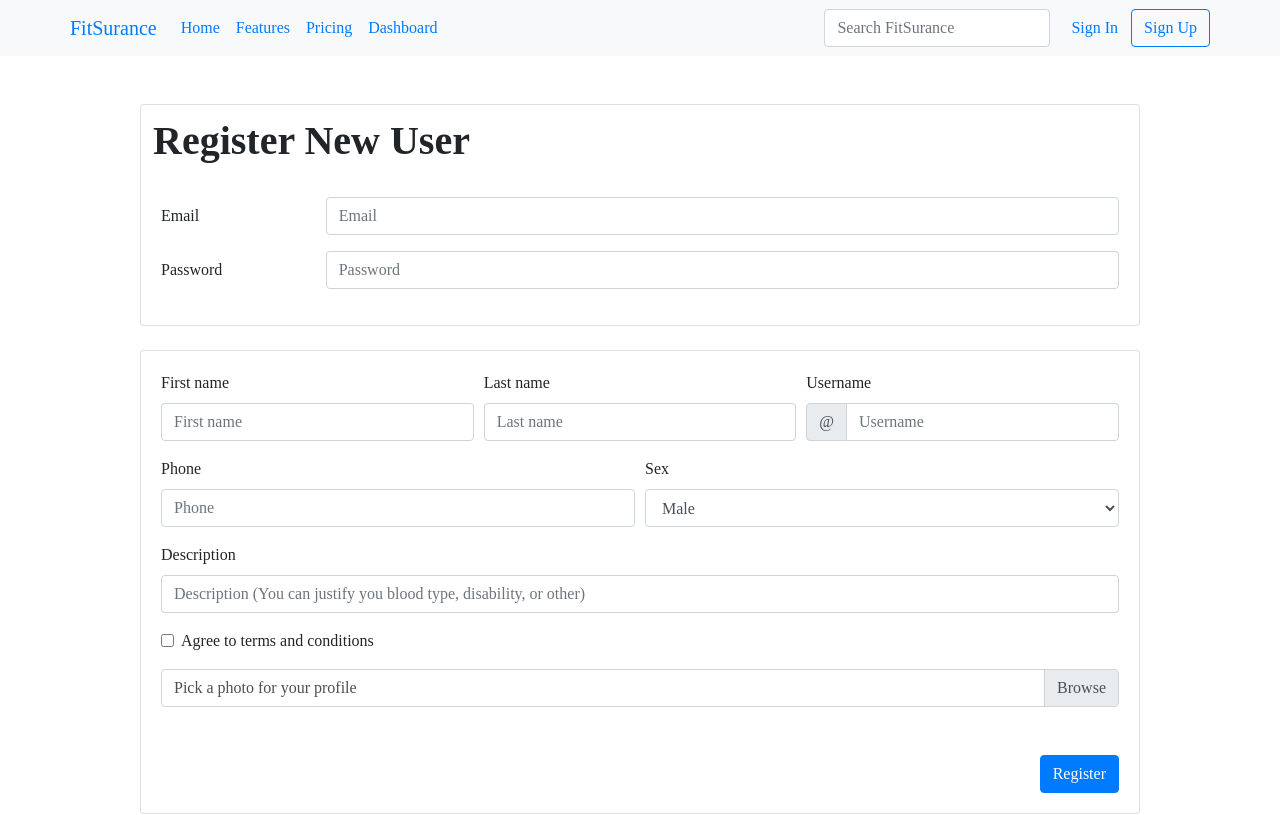
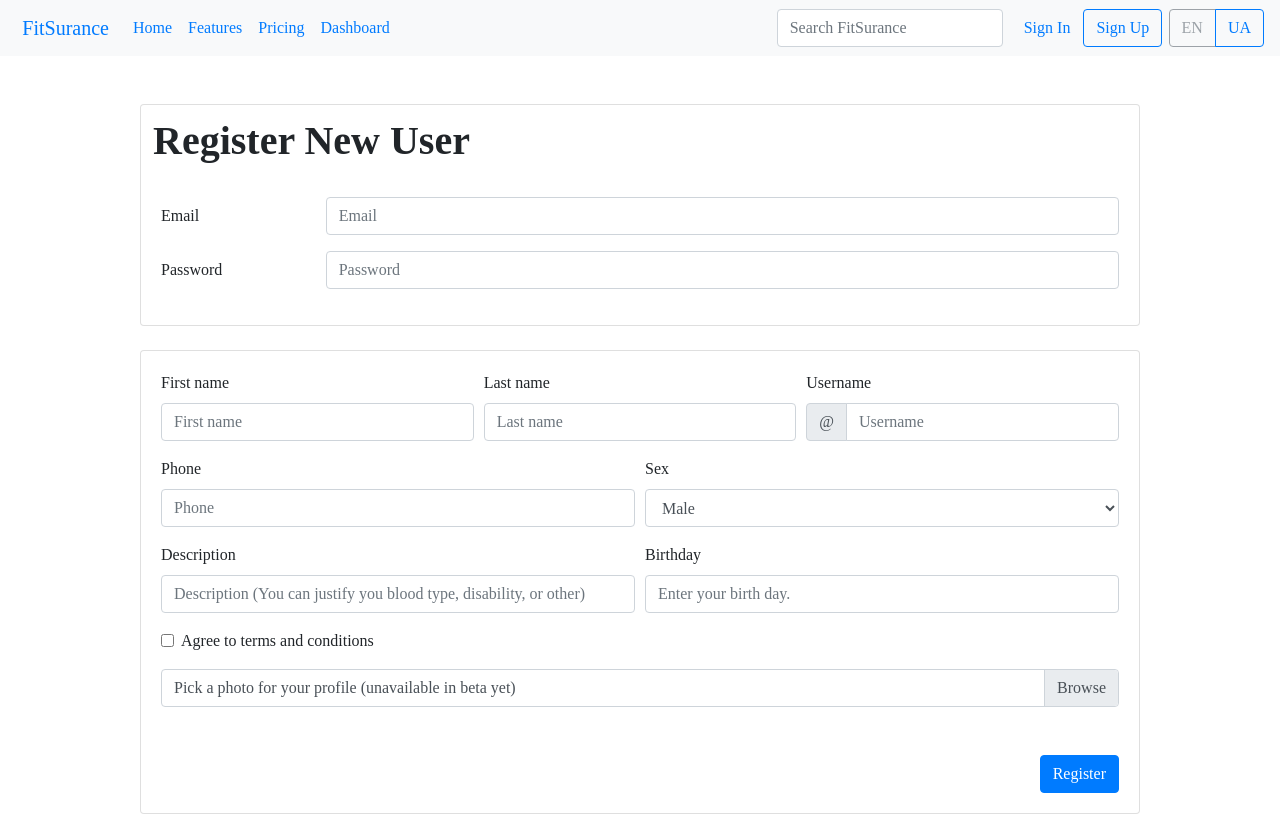
Before and after one commit to klemanjar0/fitsurance_front, a React (Create React App) app: page /registration in a window 1280 px wide. Shown: the top 815 px of the page. Built offline with nearby package versions, Linux system fonts and the light colour scheme; what react-router-redux would draw is missing.

Commit message:
v2021.04.04

```diff
--- a/package.json
+++ b/package.json
@@ -7,6 +7,7 @@
     "@testing-library/react": "^11.2.6",
     "@testing-library/user-event": "^12.8.3",
     "bootstrap": "^4.6.0",
+    "mdbreact": "^5.0.1",
     "react": "^17.0.2",
     "react-bootstrap": "^1.5.2",
     "react-dom": "^17.0.2",
@@ -15,6 +16,7 @@
     "react-router-redux": "^4.0.8",
     "react-scripts": "4.0.3",
     "redux": "^4.0.5",
+    "redux-logger": "^3.0.6",
     "redux-thunk": "^2.3.0",
     "thunk": "^0.0.1",
     "web-vitals": "^1.1.1"
--- /dev/null
+++ b/src/actions/Locale.actions.js
@@ -0,0 +1,5 @@
+import {
+    SET_LOCALE
+} from "../types"
+
+export const setLocale = () => SET_LOCALE
--- a/src/pages/main/navbar/components/Navbar.component.js
+++ b/src/pages/main/navbar/components/Navbar.component.js
@@ -1,10 +1,23 @@
-import React from "react";
-import {Button, Container, Form, FormControl, Nav, Navbar} from "react-bootstrap";
+import React, {useCallback, useState} from "react";
+import {Button, ButtonGroup, Container, Form, FormControl, Nav, Navbar, ToggleButton} from "react-bootstrap";
 import './Navbar.css';
-import {Link} from "react-router-dom";
+import { Link } from "react-router-dom";
+import { useDispatch, useSelector } from 'react-redux';
+import { setLocale } from '../../../../actions/Locale.actions'
+
+function NavbarComponent(){
+
+    const dispatch = useDispatch();
+    const lang = useSelector(state => state.locale.language)
+    const setEnglish = useCallback(() => {
+        dispatch({type: setLocale(), payload : {language: 'en'}});
+    }, []);
+
+    const setUkrainian = useCallback(() => {
+        dispatch({type: setLocale(), payload : {language: 'ua'}});
+    }, []);
 
 
-function NavbarComponent(){
     return(
         <Navbar bg="light" variant="light">
             <Container style = {{width:'100%'}}>
@@ -35,6 +48,10 @@ function NavbarComponent(){
                     </Button>
                 </Form>
             </Container>
+            <ButtonGroup aria-label="language">
+                <Button variant={lang === 'en' ? "outline-secondary" : "outline-primary"} disabled={lang === 'en'} onClick={setEnglish}>EN</Button>
+                <Button variant={lang === 'ua' ? "outline-secondary" : "outline-primary"} disabled={lang === 'ua'} onClick={setUkrainian}>UA</Button>
+            </ButtonGroup>
         </Navbar>
     );
 }
--- a/src/pages/signup/components/SignUp.component.js
+++ b/src/pages/signup/components/SignUp.component.js
@@ -1,10 +1,11 @@
 import {Button, Card, Col, Form, InputGroup, Row} from "react-bootstrap";
 import {useState} from "react";
 import AboutComponent from "../../main/about/components/About.component";
-
+import {Link} from "react-router-dom";
 
 function SignUpComponent(){
     const [validated, setValidated] = useState(false);
+    const [user, setUser] = useState({});
 
     const handleSubmit = (event) => {
         const form = event.currentTarget;
@@ -104,9 +105,16 @@ function SignUpComponent(){
                             </Form.Group>
                         </Form.Row>
                         <Form.Row>
-                            <Form.Group as={Col} md="12" controlId="validationCustom05">
+                            <Form.Group as={Col} md="6" controlId="validationCustom05">
                                 <Form.Label>Description</Form.Label>
                                 <Form.Control type="text" placeholder="Description (You can justify you blood type, disability, or other)" />
+                            </Form.Group>
+                            <Form.Group as={Col} md="6" controlId="validationCustom05">
+                                <Form.Label>Birthday</Form.Label>
+                                <Form.Control type="text" placeholder="Enter your birth day." pattern="\d{4}-\d{2}-\d{2}" required />
+                                <Form.Control.Feedback type="invalid">
+                                    Please provide a valid birthday like 2021-12-21.
+                                </Form.Control.Feedback>
                             </Form.Group>
                         </Form.Row>
                         <Form.Group>
@@ -118,7 +126,7 @@ function SignUpComponent(){
                         </Form.Group>
                         <Form.File
                             id="custom-file"
-                            label="Pick a photo for your profile"
+                            label="Pick a photo for your profile (unavailable in beta yet)"
                             custom
                         />
                         <Button type="submit" className="mt-5 float-right">Register</Button>
--- /dev/null
+++ b/src/reducers/Locale.reducer.js
@@ -0,0 +1,19 @@
+import { SET_LOCALE } from "../types"
+
+const INITIAL_STATE = {
+    language: 'en'
+}
+
+const localeReducer = (currentState = INITIAL_STATE, {type, payload}) => {
+    switch (type) {
+        case SET_LOCALE: {
+            return {
+                language: payload.language
+            }
+        }
+        default:
+            return currentState;
+    }
+}
+
+export default localeReducer;
--- a/src/reducers/index.js
+++ b/src/reducers/index.js
@@ -3,6 +3,7 @@ import { combineReducers } from 'redux';
 import appReducer from './App.reducer';
 import signupReducer from './SignUp.reducer';
 import loginReducer from './Login.reducer';
+import localeReducer from "./Locale.reducer";
 
 
 export default combineReducers({
@@ -10,4 +11,5 @@ export default combineReducers({
     signup: signupReducer,
     login: loginReducer,
     routing: routerReducer,
+    locale: localeReducer
 })
--- a/src/store/configureStore.js
+++ b/src/store/configureStore.js
@@ -1,10 +1,12 @@
 import {createStore, compose, applyMiddleware} from 'redux';
 import thunk from 'redux-thunk';
 import rootReducer from '../reducers';
+import logger from 'redux-logger'
 
 export default function configureStore(initialState) {
     const middlewares = [
         thunk,
+        logger
     ];
     const store = createStore(rootReducer, initialState, compose(
         applyMiddleware(...middlewares),
--- /dev/null
+++ b/src/types/index.js
@@ -0,0 +1,7 @@
+export const SET_CURRENT_USER = "SET_CURRENT_USER"
+export const CLEAR_CURRENT_USER = "CLEAR_CURRENT_USER"
+export const REGISTER = "REGISTER"
+export const LOGIN = "LOGIN"
+export const LOGOUT = "LOGOUT"
+
+export const SET_LOCALE = "SET_LOCALE"
```
Also changed, not shown: src/actions/SignUp.actions.js (added, +15 -0 lines), src/reducers/SignUp.reducer.js (+9 -0 lines), 1 other file (tests, documents, lock files or other folders).
